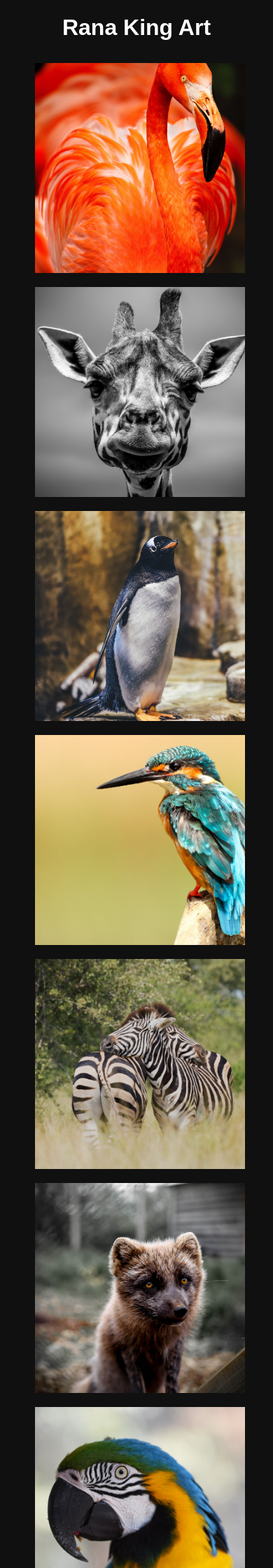
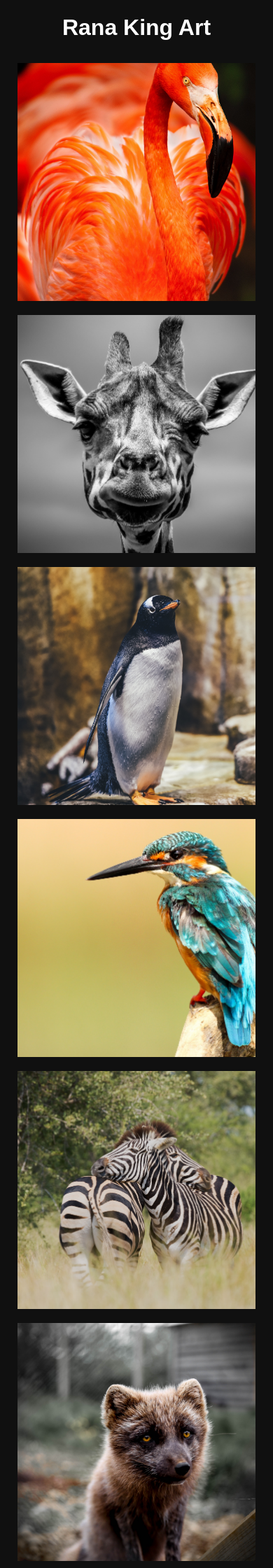
Before and after one commit to RanaKingArt/RanaKingArt.github.io, a Jekyll site: the page built from index.html, in a window 390 px wide. Shown: the top 2240 px of the page at 70% size. Built offline with Jekyll 4.4.1, drawn with Linux system fonts in a browser that asks for light colours; nearby versions of some CDN libraries; some web fonts are replaced.

Commit message:
Bootstrap breakpoints

```diff
--- a/_sass/elements.scss
+++ b/_sass/elements.scss
@@ -10,7 +10,7 @@
 	flex-direction: column;
 	align-items: center;
 
-	@media #{$tablet} {
+	@media #{$sm-screen} {
 		flex-direction: row;
 		align-items: unset;
 	}
--- a/_sass/forms.scss
+++ b/_sass/forms.scss
@@ -66,7 +66,7 @@
 	padding: 0;
 	margin: 0;
 
-	@media #{$tablet} {
+	@media #{$sm-screen} {
 		display: flex;
 		flex-wrap: wrap;
 		justify-content: space-between;
--- a/_sass/layout.scss
+++ b/_sass/layout.scss
@@ -4,7 +4,10 @@
 }
 
 .wrap {
-	padding: 0 50px;
+	padding: 0 25px;
+	@media #{$xl-screen} {
+		padding: 0 50px;
+	}
 }
 
 header h1 a {
--- a/_sass/variables.scss
+++ b/_sass/variables.scss
@@ -1,8 +1,11 @@
-// Bootstrap Breakpoints
+// Bootstrap breakpoints
 // https://getbootstrap.com/docs/4.0/layout/overview/#responsive-breakpoints
-$tablet: "(min-width: 576px)";
-$mid-point: "(min-width: 768px)";
-$desktop: "(min-width: 992px)";
+// Sizes: xs, sm, md, lg, xl
+
+$sm-screen: "(min-width: 576px)";
+$md-screen: "(min-width: 768px)";
+$lg-screen: "(min-width: 992px)";
+$xl-screen: "(min-width: 1200px)";
 
 // Colors
 $background: #101010;
--- a/index.html
+++ b/index.html
@@ -8,18 +8,6 @@
       title="{{ photo.caption }}" href="{{ site.baseurl }}{{ photo.image }}" data-id="#{{ photo.image | slugify }}"
       data-caption="{{ photo.caption }}"></a></li>
   {% endfor %}
-  <li class="spacer"></li>
-  <li class="spacer"></li>
-  <li class="spacer"></li>
-  <li class="spacer"></li>
-  <li class="spacer"></li>
-  <li class="spacer"></li>
-  <li class="spacer"></li>
-  <li class="spacer"></li>
-  <li class="spacer"></li>
-  <li class="spacer"></li>
-  <li class="spacer"></li>
-  <li class="spacer"></li>
 </ul>
 
 <div class="overlay">
```
